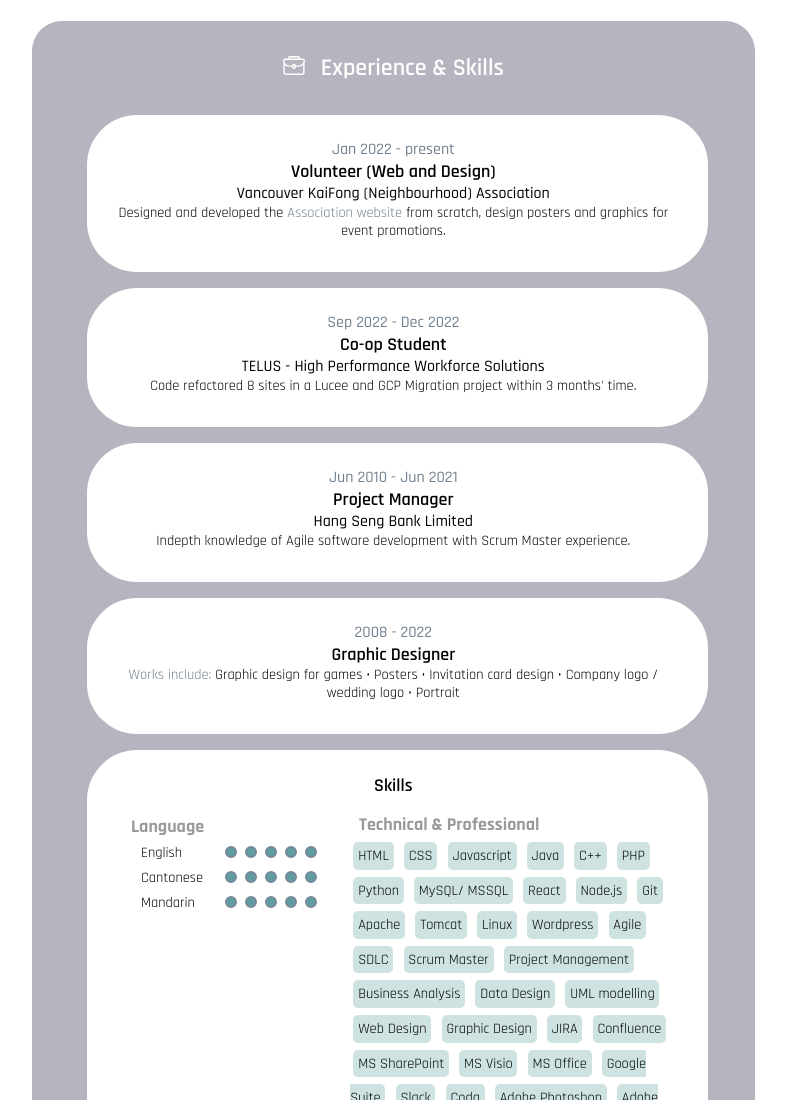
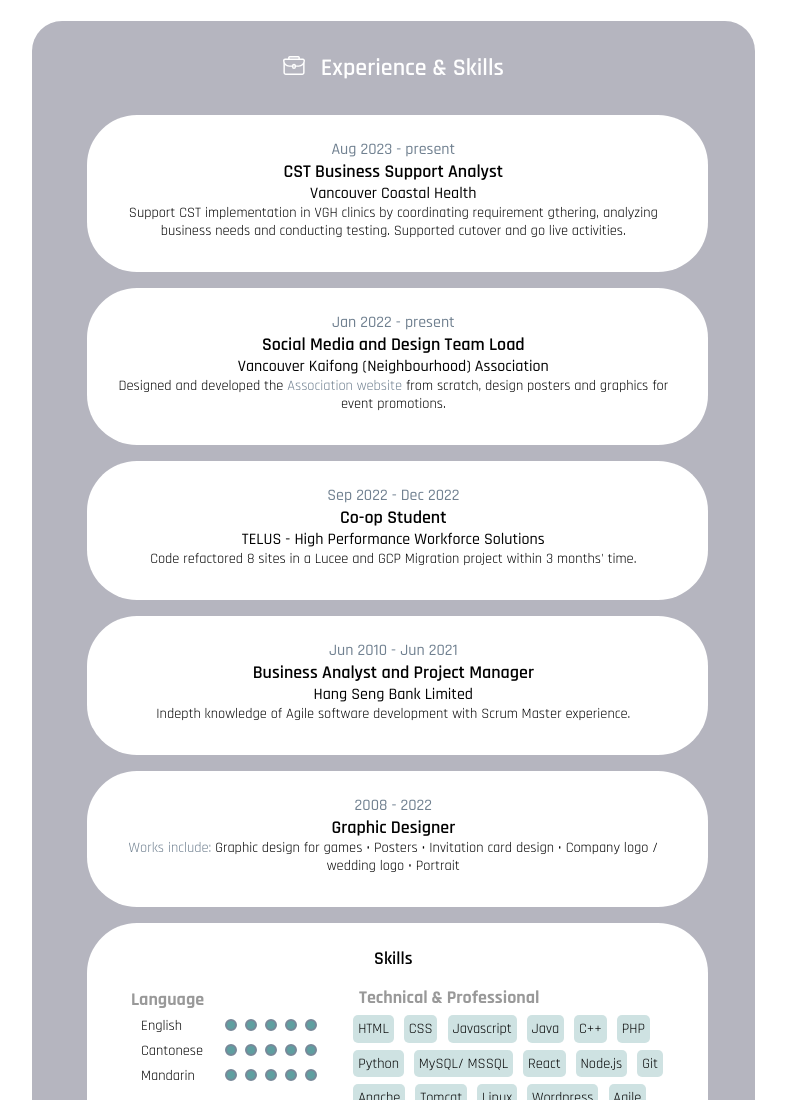
Before and after one commit to monxque/interactive-resume, a plain HTML site: page index.html in a window 1280 px wide. Shown: the part 1700-2800 px from the top of the page, without its empty margins (453-1239 px from the left). Drawn offline with Linux system fonts and the light colour scheme; a web font is replaced by a local one.

Commit message:
update work exp and education

```diff
--- a/index.html
+++ b/index.html
@@ -95,7 +95,7 @@
 					<li>
 						<div class="pointer"> </div>
 						<div class="experience education">
-							<span class="time">Sep 2021 - present (Expected May 2023)</span> <br>
+							<span class="time">Sep 2021 - May 2023</span> <br>
 							<p class="details">Diploma of Computer Studies</p><span class="institution">Langara College,
 								Vancouver</span>
 							<p class="details">Acquired a strong understanding in core programming concepts and web
@@ -126,10 +126,18 @@
 				<ul>
 					<li>
 						<div class="experience work">
+							<span class="time">Aug 2023 - present</span>
+							<p class="details">CST Business Support Analyst</p>
+							<span class="institution">Vancouver Coastal Health</span>
+							<p class="details">Support CST implementation in VGH clinics by coordinating requirement gthering, analyzing business needs and conducting testing. Supported cutover and go live activities.</p>
+						</div>
+					</li>
+					<li>
+						<div class="experience work">
 							<span class="time">Jan 2022 - present</span>
-							<p class="details">Volunteer (Web and Design)</p>
-							<span class="institution">Vancouver KaiFong (Neighbourhood) Association</span>
-							<p class="details">Designed and developed the <a href="https://vankaifong.wordpress.com/" target="_blank"> Association website</a> from scratch, design posters and graphics for event promotions.
+							<p class="details">Social Media and Design Team Load</p>
+							<span class="institution">Vancouver Kaifong (Neighbourhood) Association</span>
+							<p class="details">Designed and developed the <a href="https://vankaifong.com/" target="_blank"> Association website</a> from scratch, design posters and graphics for event promotions.
 								 </p>
 						</div>
 					</li>
@@ -144,7 +152,7 @@
 					<li>
 						<div class="experience work">
 							<span class="time">Jun 2010 - Jun 2021</span>
-							<p class="details">Project Manager</p>
+							<p class="details">Business Analyst and Project Manager</p>
 							<span class="institution">Hang Seng Bank Limited</span>
 							<p class="details">Indepth knowledge of Agile software development with Scrum Master
 								experience. </p>
```
